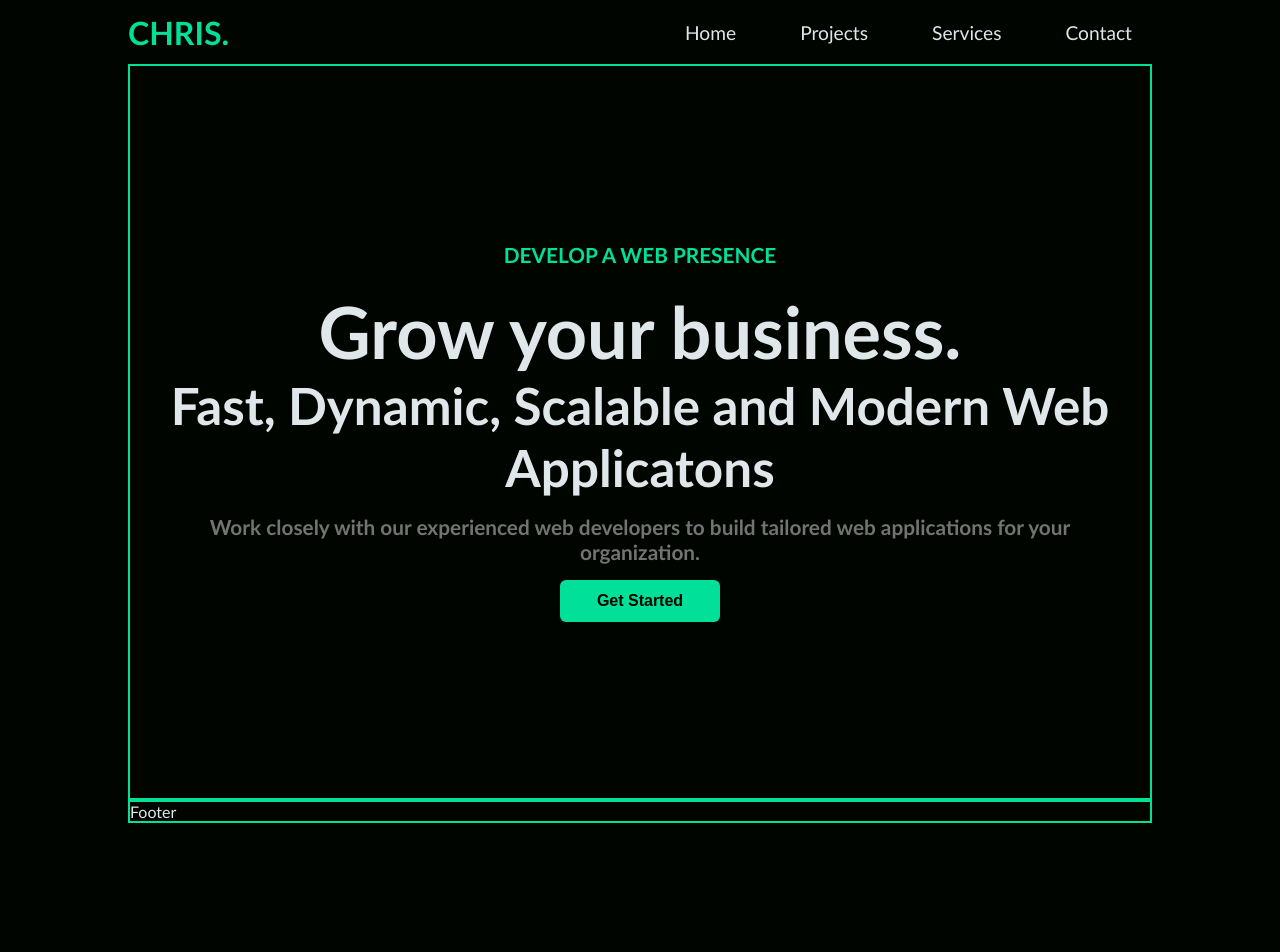
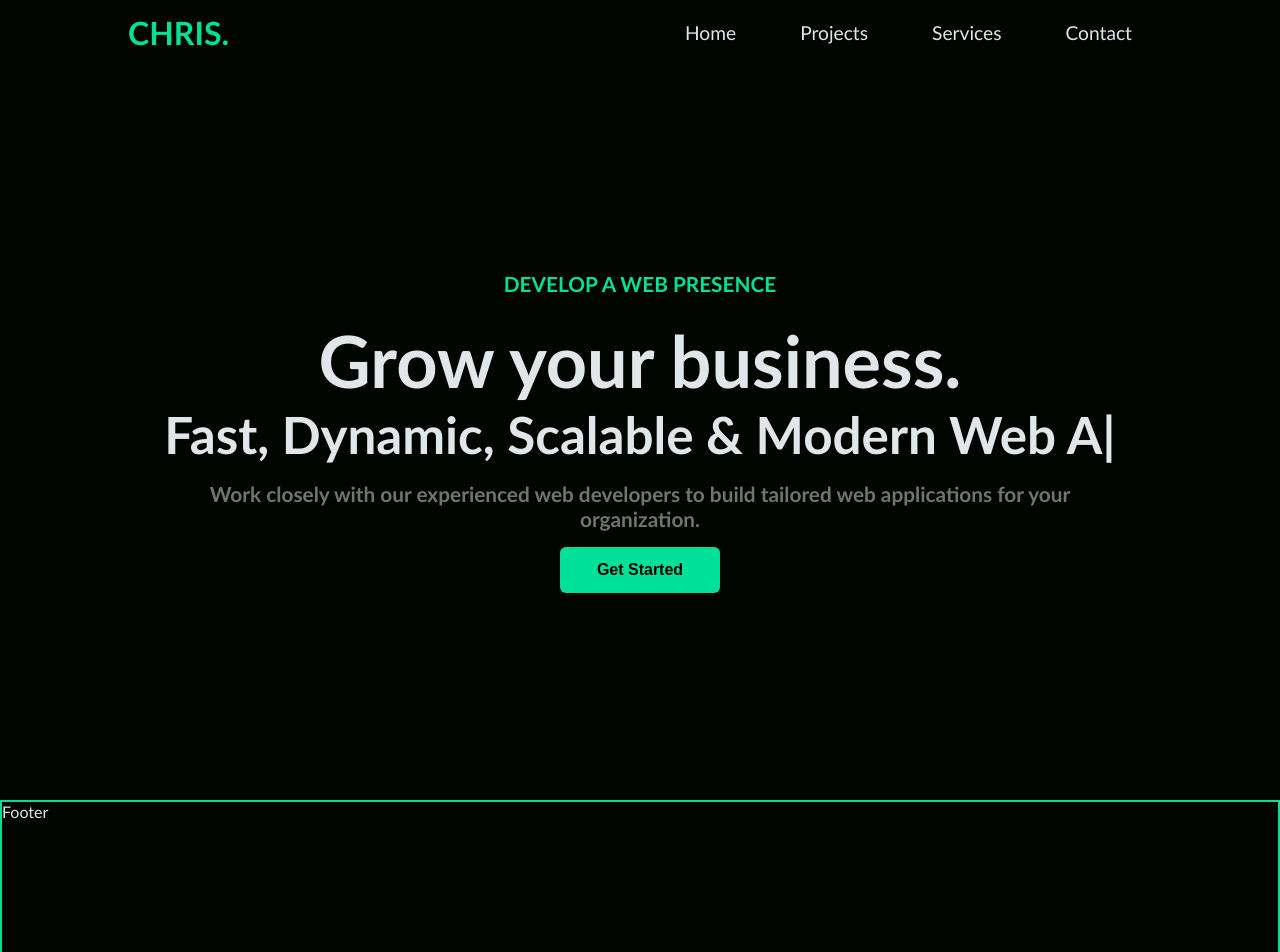
Before and after one commit to RowDev727/MySite, a React (Vite) app in the folder frontend/: page / in a window 1280 px wide. Shown: the top 952 px of the page. Before the commit the page ends 823 px from the top, so only its background shows below. Built offline with nearby package versions, Linux system fonts and the light colour scheme.

Commit message:
React-Typed added

```diff
--- a/frontend/package.json
+++ b/frontend/package.json
@@ -13,7 +13,8 @@
     "react": "^18.2.0",
     "react-dom": "^18.2.0",
     "react-icons": "^5.0.1",
-    "react-router-dom": "^6.22.2"
+    "react-router-dom": "^6.22.2",
+    "react-typed": "^2.0.12"
   },
   "devDependencies": {
     "@types/react": "^18.2.56",
--- a/frontend/src/components/footer/Footer.jsx
+++ b/frontend/src/components/footer/Footer.jsx
@@ -2,7 +2,7 @@ import styles from './Footer.module.css'
 
 const Footer = () => {
   return (
-    <div className={`${styles.footerContainer} ${'container'}`}>Footer</div>
+    <div className={`${styles.footerContainer}`}>Footer</div>
   )
 }
 
--- a/frontend/src/components/footer/Footer.module.css
+++ b/frontend/src/components/footer/Footer.module.css
@@ -2,4 +2,5 @@
     width: 100%;
     border: 2px solid var(--color-primary-green);
     color: var(--color-grey-100);
+    height: 12rem;
 }
--- a/frontend/src/components/main/Main.css
+++ b/frontend/src/components/main/Main.css
@@ -5,8 +5,10 @@
 }
 
 :root {
+  /* Working primary color: hsl(161, 100%, 44%); */
   --color-primary-green: hsl(161, 100%, 44%);
   --color-primary-dark: hsl(120, 100%, 1%);
+  --color-secondary-dark: hsl(0, 0%, 22%);
   --color-grey-100: hsl(202, 22%, 90%);
   --color-grey-300: hsl(0, 0%, 45%);
 
--- a/frontend/src/components/navbar/Navbar.module.css
+++ b/frontend/src/components/navbar/Navbar.module.css
@@ -42,7 +42,7 @@ h1 {
 
 .navbarLinks li a:hover {
     color: hsl(155, 67%, 43%);
-    background: white;
+    background: var(--color-secondary-dark);
 }
 
 
--- a/frontend/src/pages/home/Home.jsx
+++ b/frontend/src/pages/home/Home.jsx
@@ -1,11 +1,13 @@
 import styles from './Home.module.css'
+import  { ReactTyped } from 'react-typed'
 
 const Home = () => {
   return (
     <div className={`${styles.homeContainer} ${'page'} ${'container'} ${styles.title}`}>
       <p className={`${styles.title1}`}>DEVELOP A WEB PRESENCE</p>
       <p className={`${styles.title2}`}>Grow your business.</p>
-      <p className={`${styles.title3}`}>Fast, Dynamic, Scalable and Modern Web Applicatons</p>
+      <p className={`${styles.title3}`}>Fast, Dynamic, Scalable & Modern <ReactTyped strings={['Static sites', 'Web Applications', 'Mobile Apps']} typeSpeed={120} backSpeed={140} loop/></p>
+
       <p className={`${styles.title4}`}>Work closely with our experienced web developers to build tailored web applications for your organization.</p>
       <button className={`${styles.getStartedBtn}`}>Get Started</button>
     </div>
--- a/frontend/src/pages/home/Home.module.css
+++ b/frontend/src/pages/home/Home.module.css
@@ -1,5 +1,5 @@
 .homeContainer {
-    border: 2px solid var(--color-primary-green);
+    /* border: 2px solid var(--color-primary-green); */
     color: var(--color-grey-100);
     display: flex;
     flex-direction: column;
@@ -44,7 +44,13 @@
     width: 10rem;
     color: var(--color-primary-dark);
     background: var(--color-primary-green);
-    border: 0;
+    border: 2px solid transparent;
     border-radius: 6px;
     cursor: pointer;
 }
+
+.getStartedBtn:hover {
+    background: var(--color-primary-dark);
+    color: var(--color-primary-green);
+    border: 2px solid var(--color-primary-green);
+}
```
Also changed, not shown: 1 other file (tests, documents, lock files or other folders).
